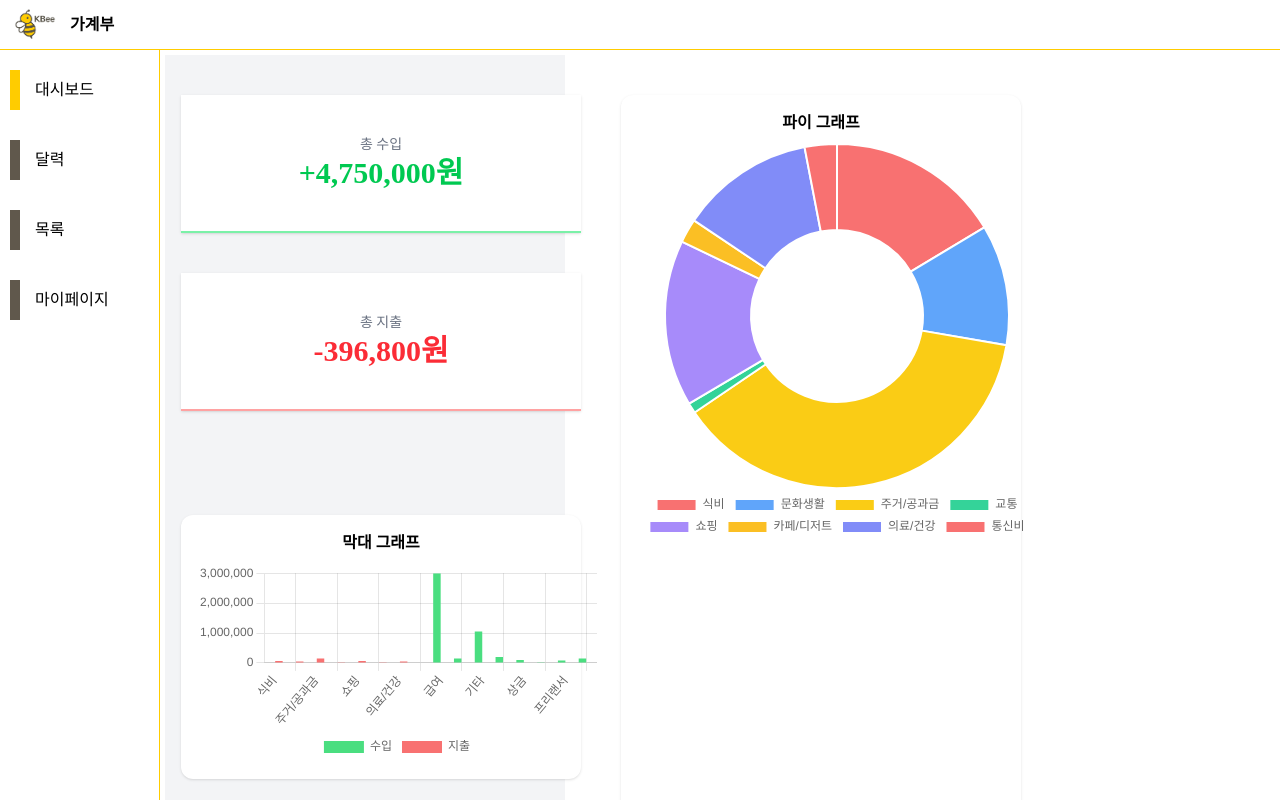
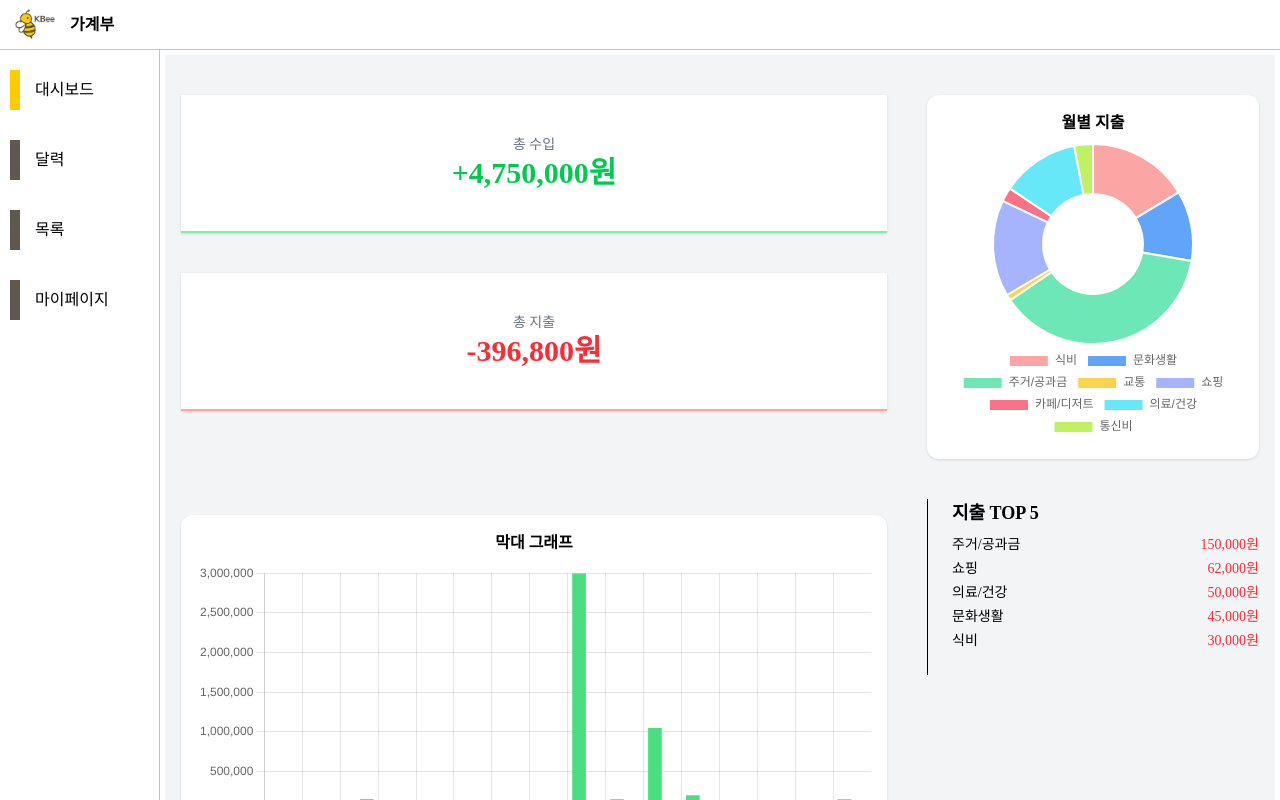
Before and after one commit to khyej/KBee, a Vue app in the folder kbee-vue/: page / in a window 1280 px wide. Shown: the top 800 px of the page. Built offline with nearby package versions, Linux system fonts and the light colour scheme; data requests are answered from the project's data file; a web font is replaced by a local one.

Commit message:
fix: stats.vue 위치 조정

```diff
--- a/kbee-vue/src/components/PieChart.vue
+++ b/kbee-vue/src/components/PieChart.vue
@@ -45,13 +45,14 @@ onMounted(async () => {
     console.log('✅ data:', data);
 
     const backgroundColors = [
-      '#f87171',
-      '#60a5fa',
-      '#facc15',
-      '#34d399',
-      '#a78bfa',
-      '#fbbf24',
-      '#818cf8',
+      '#FCA5A5', // 연한 빨강 (식비 등)
+      '#60A5FA', // 중간 파랑 (주거·공과금)
+      '#6EE7B7', // 연한 초록 (교통 등)
+      '#FCD34D', // 연한 노랑 (쇼핑 등)
+      '#A5B4FC', // 연한 보라 (문화생활 등)
+      '#FB7185', // 진한 핑크 (카페·디저트)
+      '#67E8F9', // 연한 청록
+      '#BEF264', // 연한 라임그린
     ];
 
     chartData.value = {
--- a/kbee-vue/src/components/Stats.vue
+++ b/kbee-vue/src/components/Stats.vue
@@ -24,12 +24,21 @@
         </div>
         <br />
         <!--막대-->
-        <div class="bar bg-white rounded-xl shadow p-4 w-full">
+        <div class="bar bg-white rounded-xl shadow p-4">
           <h2 class="text-center font-semibold mb-2">막대 그래프</h2>
           <BarChart />
         </div>
+      </div>
+
+      <!-- 그래프 영역: 오른쪽 -->
+      <!-- 파이 그래프 -->
+      <div class="flex flex-col gap-10">
+        <div class="bg-white rounded-xl shadow p-4 w-full">
+          <h2 class="text-center font-semibold mb-2">월별 지출</h2>
+          <PieChart />
+        </div>
         <!-- 지출 TOP 5 -->
-        <div class="w-1/3 pl-6 border-l">
+        <div class="pl-6 border-l">
           <h2 class="text-lg font-semibold mb-2">지출 TOP 5</h2>
           <ul class="text-sm space-y-1">
             <li
@@ -42,18 +51,10 @@
                 >{{ item.amount.toLocaleString() }}원</span
               >
             </li>
+            <br />
           </ul>
         </div>
       </div>
-
-      <!-- 그래프 영역: 오른쪽 -->
-      <!-- 파이 그래프 -->
-      <div class="bg-white rounded-xl shadow p-4 w-full">
-        <h2 class="text-center font-semibold mb-2">파이 그래프</h2>
-        <PieChart />
-      </div>
-      <br />
-      <!-- 막대 그래프 -->
     </div>
   </div>
 </template>
@@ -82,8 +83,4 @@ onMounted(async () => {
 });
 </script>
 
-<style scoped>
-div {
-  width: 400px;
-}
-</style>
+<style scoped></style>
```
